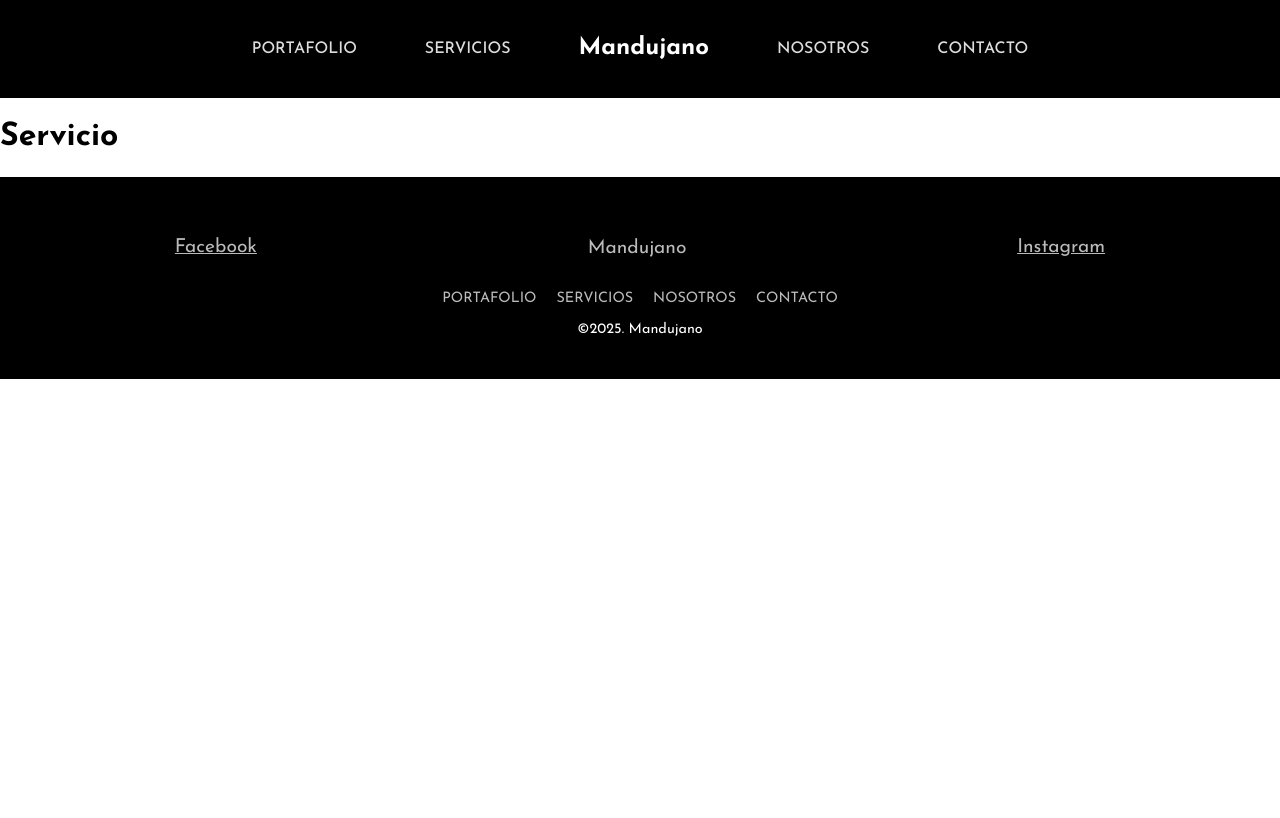
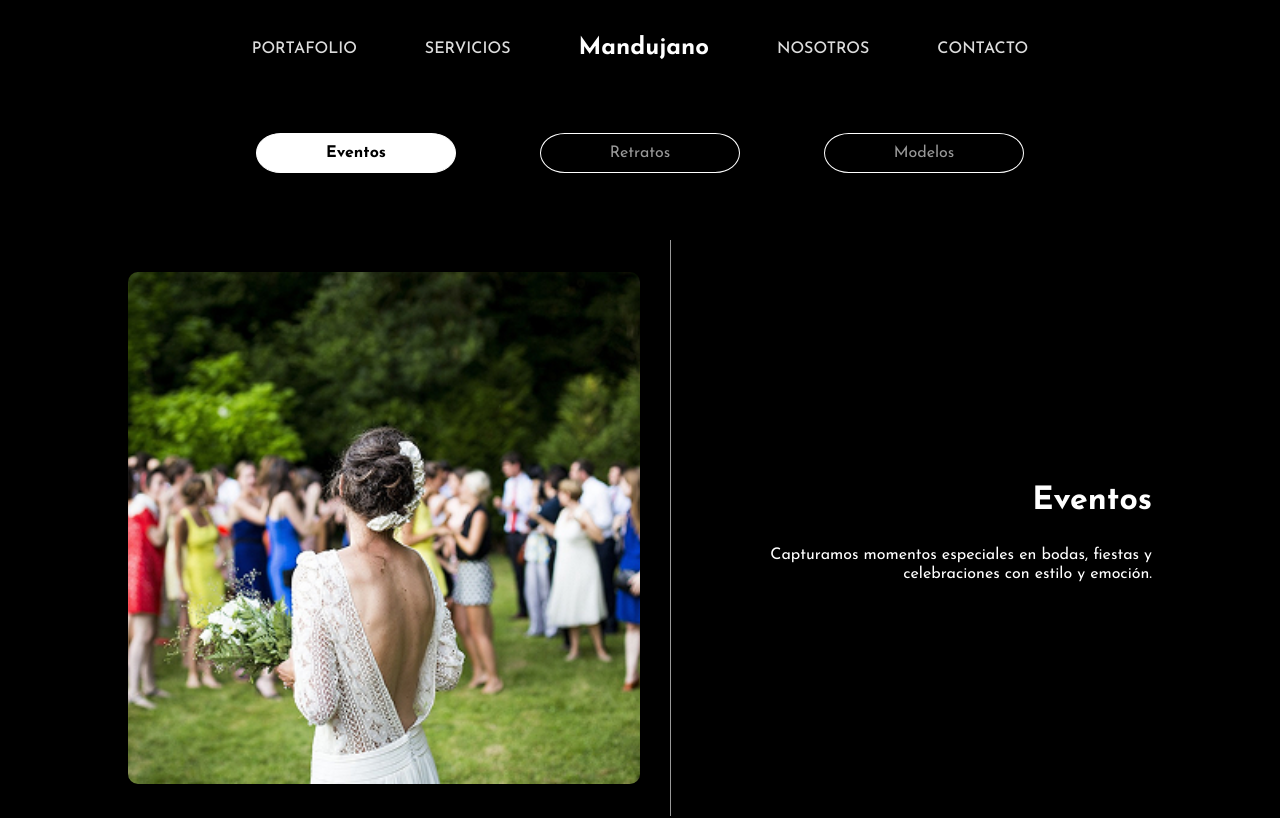
Before and after one commit to mandujano-cruz/photo-studio, a React (Vite) app in the folder frontend/: page /services in a window 1280 px wide. Shown: the top 818 px of the page. Built offline with nearby package versions, Linux system fonts and the light colour scheme.

Commit message:
feat: se crea Services.jsx

```diff
--- /dev/null
+++ b/frontend/src/blocks/services.css
@@ -0,0 +1,74 @@
+.services {
+  background-color: #000;
+  padding-top: 35px;
+}
+
+.services__container {
+  max-width: 1280px;
+  margin: auto;
+}
+
+.services__nav {
+  display: flex;
+  justify-content: center;
+  gap: 84px;
+  margin: 0 auto 35px;
+}
+
+.services__tab {
+  width: 200px;
+  background: none;
+  border: thin, solid, #FFF;
+  color: #999;
+  cursor: pointer;
+  padding: 10px 15px;
+  transition: all 0.3s ease;
+  border-radius: 25% / 100%;
+}
+
+.services__tab_selected {
+  color: #000;
+  background-color: #FFF;
+  font-weight: bold;
+}
+
+.services__content {
+  width: 80%;
+  margin: auto;
+  display: flex;
+  flex-direction: row;
+  align-items: center;
+  text-align: center;
+  height: 80vh;
+}
+
+.services__image {
+  flex: 1;
+  width: 50%;
+  height: 80%;
+  object-fit: cover;
+  border-radius: 10px;
+}
+
+.services__info {
+  display: flex;
+  flex-direction: column;
+  flex: 2;
+  margin-left: 30px;
+  border-left: thin solid #999;
+  height: 90%;
+  align-items: end;
+  justify-content: center;
+}
+
+.services__title {
+  font-size: 2rem;
+  margin-bottom: 10px;
+  text-align: end;
+  color: #FFF;
+}
+
+.services__description {
+  text-align: end;
+  color: #FFF;
+}
--- a/frontend/src/index.css
+++ b/frontend/src/index.css
@@ -8,4 +8,5 @@
 @import url("./blocks/services-section.css");
 @import url("./blocks/about-section.css");
 @import url("./blocks/portfolio.css");
+@import url("./blocks/services.css");
 @import url("./blocks/footer.css");
--- a/frontend/src/pages/Services.jsx
+++ b/frontend/src/pages/Services.jsx
@@ -1,5 +1,61 @@
+import { useState } from "react"
+
+import image1 from '../images/image-example-1.jpg';
+import image2 from '../images/image-example-2.jpg';
+import image3 from '../images/image-example-3.jpg';
+import image4 from '../images/image-example-4.jpg';
+import image5 from '../images/image-example-5.jpg';
+
+const servicesData = {
+  eventos: {
+    title: 'Eventos',
+    description: 'Capturamos momentos especiales en bodas, fiestas y celebraciones con estilo y emoción.',
+    image: image1
+  },
+  retratos: {
+    title: 'Retratos',
+    description: 'Retratos profesionales y personales que resaltan tu esencia con luz y perspectiva única.',
+    image: image2
+  },
+  modelos: {
+    title: 'Modelos',
+    description: 'Sesiones de modelaje con dirección artística para portafolios y campañas visuales.',
+    image: image3
+  }
+};
+
 export default function Services () {
+  const [activeTab, setActiveTab] = useState('eventos');
+
+  const handleTabClick = (tab) => {
+    setActiveTab(tab);
+  };
+
+  const { title, description, image } = servicesData[activeTab];
+
   return(
-    <h1>Servicio</h1>
+    <main className="services">
+      <section className="services__container">
+        <nav className="services__nav">
+          {Object.keys(servicesData).map((key) => (
+            <button
+              key={key}
+              className={`services__tab ${activeTab === key ? 'services__tab_selected' : ''}`}
+              onClick={() => handleTabClick(key)}
+            >
+              {servicesData[key].title}
+            </button>
+          ))}
+        </nav>
+
+        <section className="services__content">
+          <img src={image} alt={title} className="services__image" />
+          <div className="services__info">
+            <h2 className="services__title">{title}</h2>
+            <p className="services__description">{description}</p>
+          </div>
+        </section>
+      </section>
+    </main>
   )
 }
```
